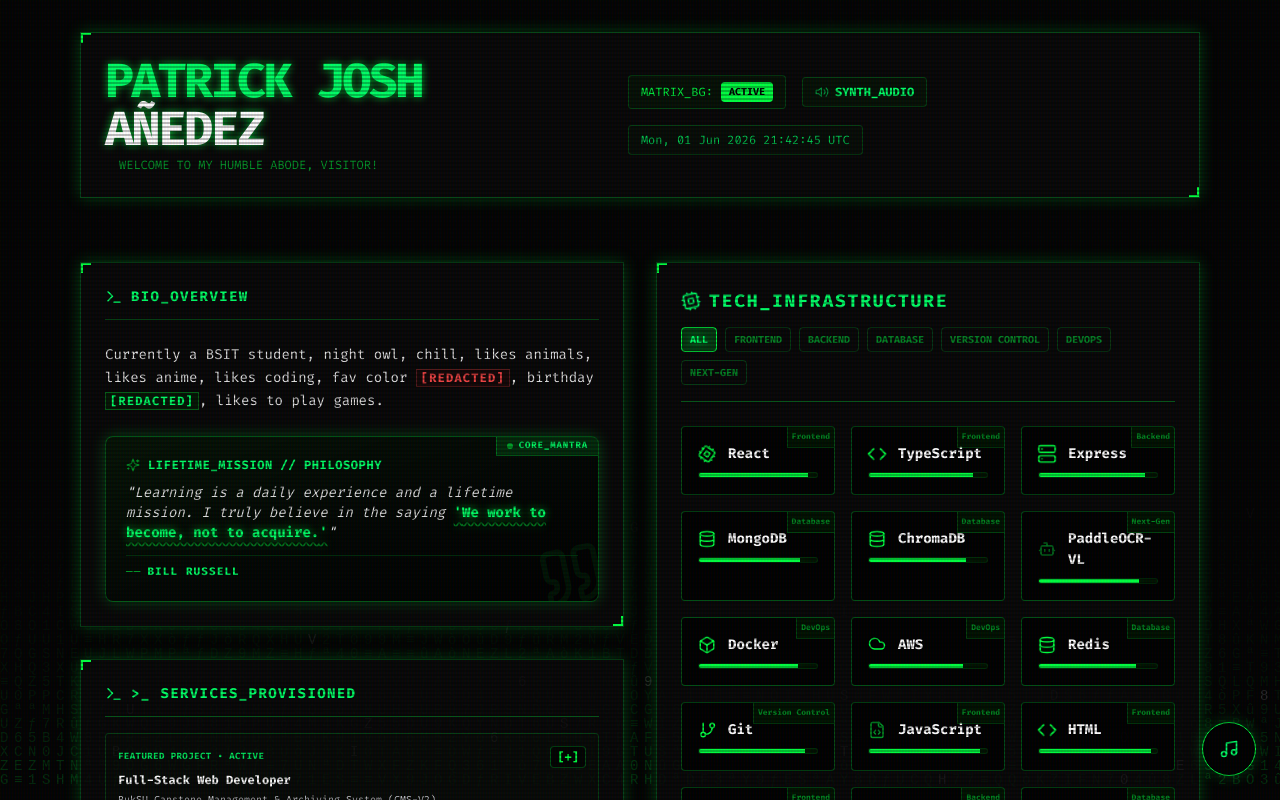
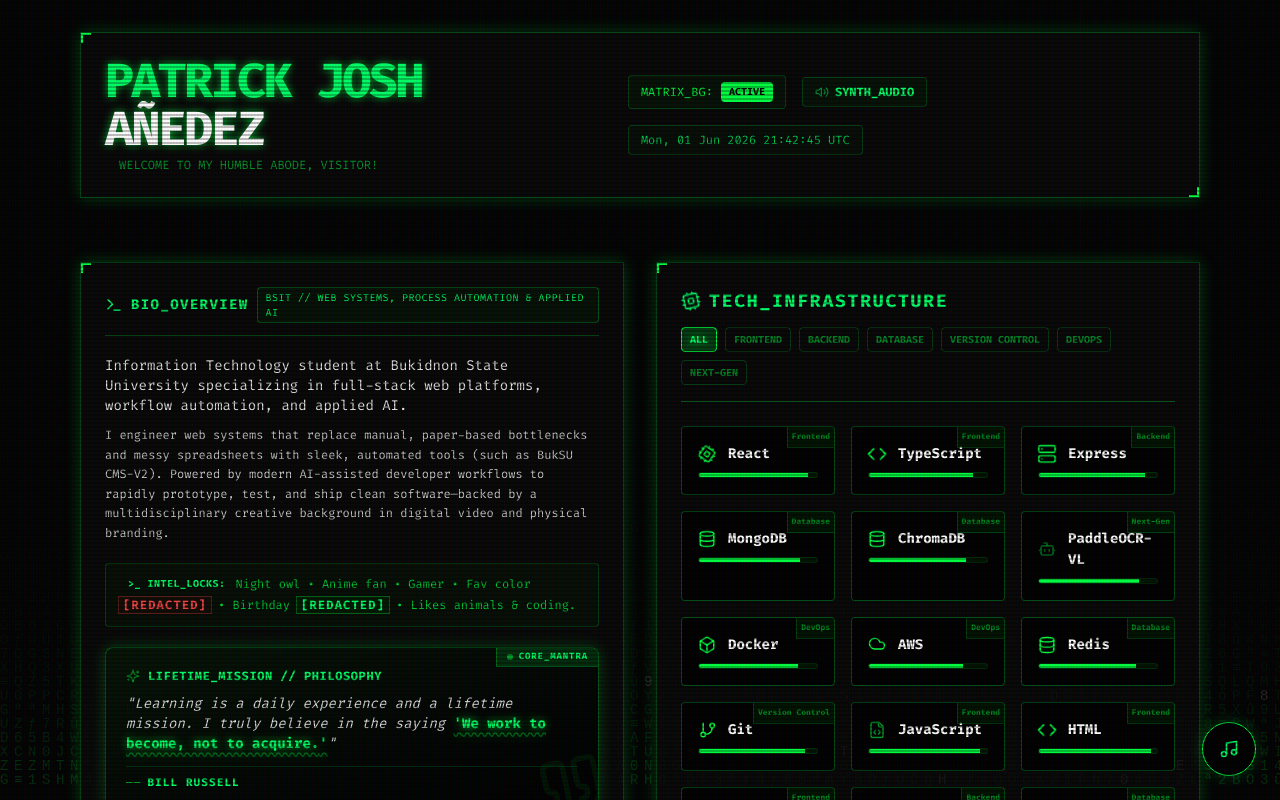
Before and after one commit to Patkik/SocMed-Bio, a React (Vite) app: page / in a window 1280 px wide. Both pictures are taken after a click on the button "SKIP". Shown: the top 800 px of the page. Built offline with nearby package versions, Linux system fonts and the light colour scheme.

Commit message:
feat: update BIO_OVERVIEW with de-jargonized professional summary and intel locks

```diff
--- a/src/App.tsx
+++ b/src/App.tsx
@@ -424,13 +424,34 @@
             <div className="space-y-8">
 
               {/* SYSTEM BIO OVERVIEW */}
-              <div className="cyber-card p-4 sm:p-6 space-y-6 shadow-glow">
-                <div className="flex items-center gap-2 border-b border-matrix/30 pb-3">
-                  <Terminal size={18} className="text-matrix-light" />
-                  <h2 className="text-sm font-bold tracking-widest text-matrix-light uppercase">BIO_OVERVIEW</h2>
+              <div className="cyber-card p-4 sm:p-6 space-y-5 shadow-glow">
+                <div className="flex flex-col sm:flex-row sm:items-center justify-between gap-2 border-b border-matrix/30 pb-3">
+                  <div className="flex items-center gap-2">
+                    <Terminal size={18} className="text-matrix-light" />
+                    <h2 className="text-sm font-bold tracking-widest text-matrix-light uppercase">BIO_OVERVIEW</h2>
+                  </div>
+                  <span className="text-[10px] font-mono px-2 py-0.5 rounded border border-matrix/30 bg-matrix-dark/20 text-matrix-light tracking-wider uppercase self-start sm:self-auto">
+                    {BIO_OVERVIEW.headline}
+                  </span>
                 </div>
-                <p className="text-sm text-white/90 leading-relaxed font-mono">
-                  {BIO_OVERVIEW.textPart1}
+
+                {/* Professional Bio Statement */}
+                <div className="space-y-2.5 text-xs sm:text-sm text-white/90 leading-relaxed font-mono">
+                  <p>
+                    {BIO_OVERVIEW.summary}
+                  </p>
+                  <p className="text-white/80 text-xs leading-relaxed">
+                    {BIO_OVERVIEW.subSummary}
+                  </p>
+                </div>
+
+                {/* Interactive Intel / Easter Eggs */}
+                <div className="p-3 rounded border border-matrix/20 bg-matrix-dark/15 font-mono text-xs text-matrix/80 flex flex-wrap items-center gap-x-1.5 gap-y-1">
+                  <span className="text-matrix-light font-bold text-[10px] tracking-wider uppercase mr-1 flex items-center gap-1">
+                    <span className="w-1.5 h-1.5 rounded-full bg-matrix animate-ping" />
+                    &gt;_ INTEL_LOCKS:
+                  </span>
+                  <span>{BIO_OVERVIEW.textPart1}</span>
                   <span onClick={() => { clickSound(); setRevealColor(!revealColor); }} className="cursor-pointer inline-block">
                     {revealColor ? (
                       <span className="text-blue-400 font-bold border-b border-blue-500 border-dashed">{BIO_OVERVIEW.favColorRevealed}</span>
@@ -438,7 +459,7 @@
                       <GlitchText text={BIO_OVERVIEW.favColorPlaceholder} className="text-red-500 bg-red-950/20 px-1 border border-red-500/30 text-xs" />
                     )}
                   </span>
-                  {BIO_OVERVIEW.textPart2}
+                  <span>{BIO_OVERVIEW.textPart2}</span>
                   <span onClick={() => { clickSound(); setRevealBirthday(!revealBirthday); }} className="cursor-pointer inline-block">
                     {revealBirthday ? (
                       <span className="text-matrix-light font-bold border-b border-matrix border-dashed">{BIO_OVERVIEW.birthdayRevealed}</span>
@@ -446,8 +467,8 @@
                       <GlitchText text={BIO_OVERVIEW.birthdayPlaceholder} className="text-matrix-light bg-matrix-dark/30 px-1 border border-matrix/30 text-xs" />
                     )}
                   </span>
-                  , likes to play games.
-                </p>
+                  <span> • Likes animals & coding.</span>
+                </div>
 
                 {/* STYLISH QUOTE CARD // CORE MANTRA */}
                 <motion.div
--- a/src/data/portfolioData.ts
+++ b/src/data/portfolioData.ts
@@ -170,6 +170,10 @@
 ];
 
 export interface BioOverview {
+  headline: string;
+  institution: string;
+  summary: string;
+  subSummary: string;
   textPart1: string;
   favColorPlaceholder: string;
   favColorRevealed: string;
@@ -222,12 +226,16 @@
 }
 
 export const BIO_OVERVIEW: BioOverview = {
-  textPart1: "Currently a BSIT student, night owl, chill, likes animals, likes anime, likes coding, fav color ",
+  headline: "BSIT // Web Systems, Process Automation & Applied AI",
+  institution: "Bukidnon State University",
+  summary: "Information Technology student at Bukidnon State University specializing in full-stack web platforms, workflow automation, and applied AI.",
+  subSummary: "I engineer web systems that replace manual, paper-based bottlenecks and messy spreadsheets with sleek, automated tools (such as BukSU CMS-V2). Powered by modern AI-assisted developer workflows to rapidly prototype, test, and ship clean software—backed by a multidisciplinary creative background in digital video and physical branding.",
+  textPart1: "Night owl • Anime fan • Gamer • Fav color ",
   favColorPlaceholder: "[REDACTED]",
   favColorRevealed: "Blue",
+  textPart2: " • Birthday ",
   birthdayPlaceholder: "[REDACTED]",
   birthdayRevealed: "Sept 19, 2004",
-  textPart2: ", birthday ",
   quote: {
     text: "Learning is a daily experience and a lifetime mission. I truly believe in the saying",
     highlight: "We work to become, not to acquire.",
```
